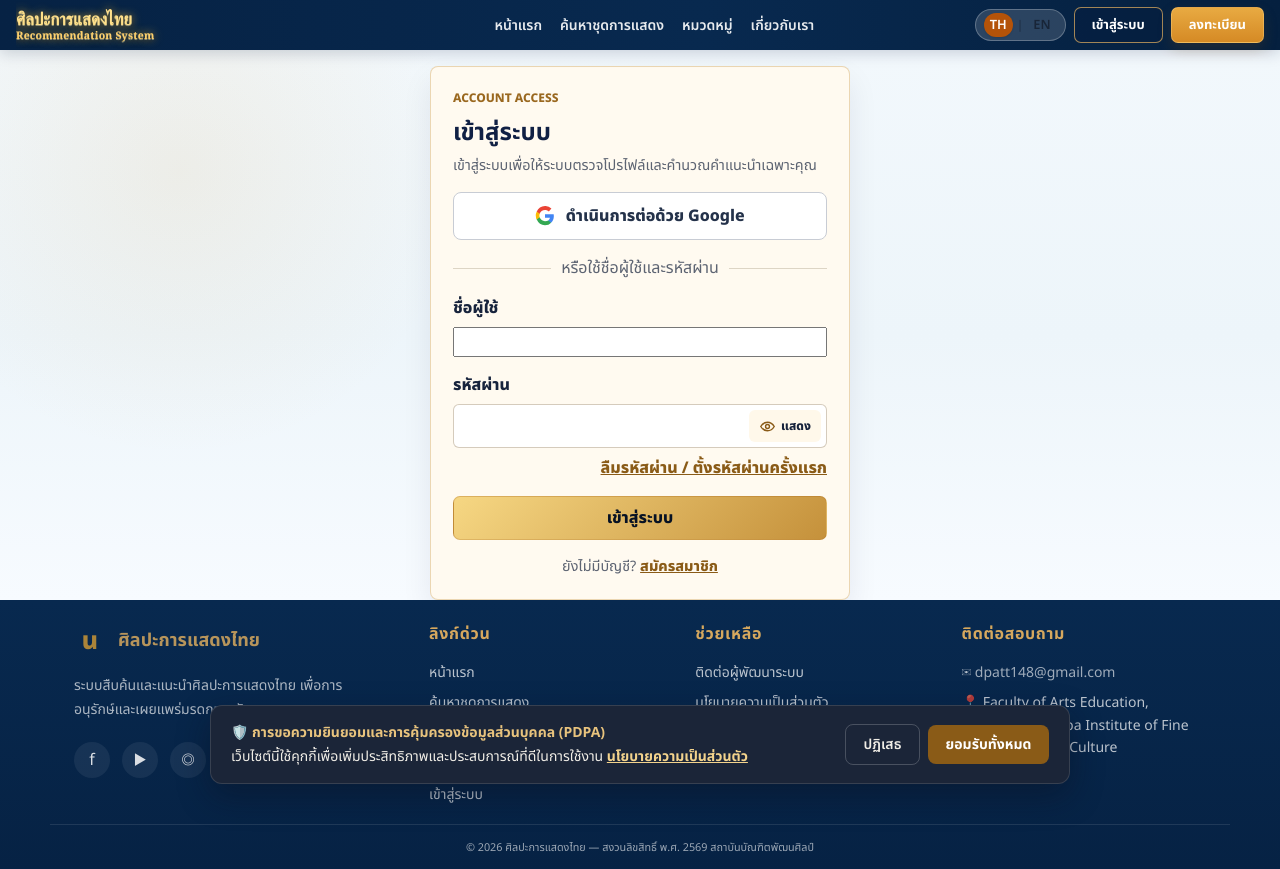
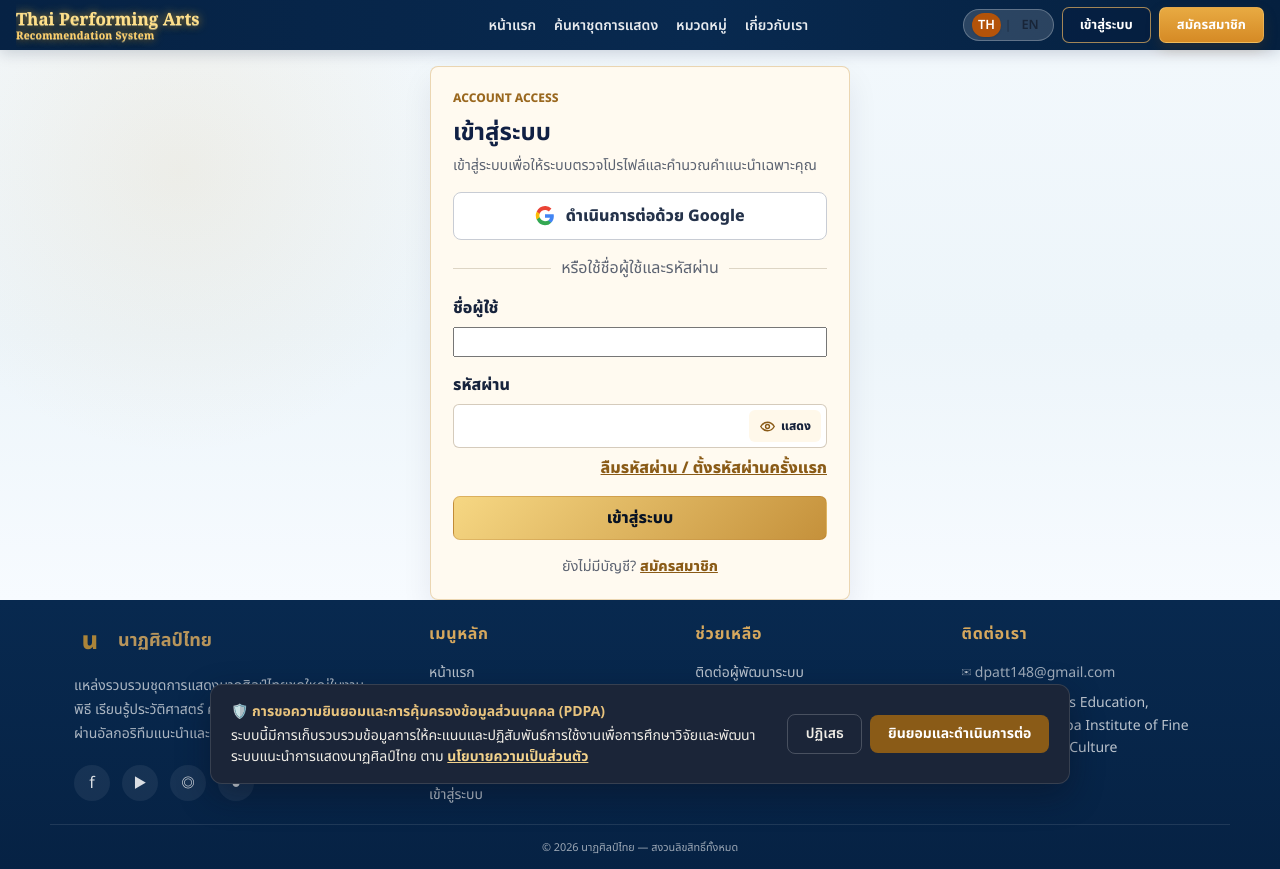
Before and after one commit to edufed99/web_rs_thaiarts, a Next.js app in the folder frontend/: page /login in a window 1280 px wide. Built offline with nearby package versions, Linux system fonts and the light colour scheme; no server answers.

Commit message:
fix(i18n): restore exact production Thai wording across dictionaries and components

```diff
--- a/frontend/components/SideMenu.tsx
+++ b/frontend/components/SideMenu.tsx
@@ -25,7 +25,7 @@ export function SideMenu() {
       <Link className="side-brand" href="/admin" aria-label={t("admin.title")}>
         <span className="side-brand-mark">TP</span>
         <span className="side-brand-copy">
-          <b>{t("nav.brand")}</b>
+          <b>{t("nav.brandSideMenu")}</b>
           <small>ADMIN CONSOLE</small>
         </span>
       </Link>
--- a/frontend/components/SiteFooter.tsx
+++ b/frontend/components/SiteFooter.tsx
@@ -18,7 +18,7 @@ export function SiteFooter() {
         <div className="site-footer-col brand-col">
           <Link href="/" className="site-footer-brand">
             <span className="site-brand-mark" aria-hidden="true">น</span>
-            <strong>{t("nav.brand")}</strong>
+            <strong>{t("footer.brand")}</strong>
           </Link>
           <p className="site-footer-tagline">
             {t("footer.description")}
@@ -61,7 +61,7 @@ export function SiteFooter() {
       </div>
 
       <div className="site-footer-bottom">
-        <small>© 2026 {t("nav.brand")} — {t("footer.copyright")}</small>
+        <small>© 2026 {t("footer.brand")} — {t("footer.copyright")}</small>
       </div>
     </footer>
   );
--- a/frontend/locales/en.ts
+++ b/frontend/locales/en.ts
@@ -20,28 +20,29 @@ export const en: TranslationDictionary = {
   },
   nav: {
     brand: "Thai Performing Arts",
+    brandSideMenu: "Thai Performing Arts System",
     home: "Home",
     catalog: "Performances",
     categories: "Categories",
     about: "About",
     profile: "Profile",
     login: "Sign In",
-    signup: "Register",
+    signup: "Sign Up",
     logout: "Sign Out",
-    adminDashboard: "Admin Portal",
-    menu: "Menu",
+    adminDashboard: "Admin Console",
+    menu: "Main Menu",
   },
   home: {
-    heroTitle: "Preserve and Discover Thai Performing Arts",
-    heroSubtitle: "Intelligent recommendation system for traditional Thai arts tailored for every occasion and context.",
+    heroTitle: "Find the Right Performance for Every Occasion",
+    heroSubtitle: "Explore over 100 Thai performing arts with performers, duration, and pricing details",
     heroSearchPlaceholder: "Search performances or suitable occasions...",
     browseAll: "Browse All Performances",
     recommendedTitle: "Recommended For You",
     popularTitle: "Popular Performances",
     topRatedTitle: "Top Rated Performances",
-    exploreCategories: "Explore By Category",
-    occasionsTitle: "Select By Occasion",
-    systemHighlights: "System Highlights",
+    exploreCategories: "Explore by Category",
+    occasionsTitle: "Select by Occasion",
+    systemHighlights: "How the Recommender Works",
     ctaTitle: "Get Recommendations Tailored to Your Needs",
     ctaSubtitle: "Sign up for free to receive personalized recommendations and early access to exclusive performances.",
     ctaButton: "Sign Up for Free",
@@ -134,8 +135,8 @@ export const en: TranslationDictionary = {
   itemDetail: {
     category: "Category",
     duration: "Duration",
-    performers: "Performers Count",
-    cost: "Estimated Budget",
+    performers: "Performers",
+    cost: "Price",
     occasions: "Suitable Occasions",
     keywords: "Related Keywords",
     videoPreview: "Video Preview",
@@ -145,7 +146,7 @@ export const en: TranslationDictionary = {
     favorite: "Add to Favorites",
     favorited: "Saved",
     backToCatalog: "Back to Catalogue",
-    eyebrow: "Performance Detail",
+    eyebrow: "Detail",
     matchLabelDefault: "Suitable",
     timesUnit: "times",
     aboutTitle: "About This Performance",
@@ -160,35 +161,35 @@ export const en: TranslationDictionary = {
     starsLabel: "stars",
     avgFromRatings: "Average from",
     noRatingsYet: "(no ratings yet from you)",
-    invalidId: "Invalid performance ID",
+    invalidId: "Invalid item id",
     loading: "Loading details...",
     preparing: "Preparing performance detail...",
   },
   admin: {
     title: "System Administration",
-    dashboard: "Dashboard",
-    itemManagement: "Performance Catalogue",
+    dashboard: "Dashboard / Statistics",
+    itemManagement: "Manage Database",
     addNewItem: "Add Performance",
     analytics: "Analytics & Reports",
-    emailSettings: "Email Settings",
+    emailSettings: "OAuth Email Settings",
     publication: "Publish Artifact Recommender",
     tableId: "ID",
     tableName: "Performance Name",
     tableCategory: "Category",
     tableStatus: "Status",
     tablePublished: "Published Status",
-    tableActions: "Actions",
+    tableActions: "Manage",
     totalItems: "Total Performances",
     totalMembers: "Total Members",
     totalInteractions: "Total Interactions",
-    researchTools: "Research Tools",
+    researchTools: "Admin Research Tools",
     publicPages: "Public Pages",
     systemReady: "System Ready",
     myProfile: "My Profile",
     manageCatalog: "Manage Catalog",
     exportReport: "Export Report",
     exportingReport: "Generating Excel...",
-    refreshData: "Refresh Data",
+    refreshData: "Refresh",
     overviewMetrics: "Overview Metrics",
     tablePerformances: "Performances",
     tableContext: "Context",
@@ -208,19 +209,20 @@ export const en: TranslationDictionary = {
     dashboardHeroSubtitle: "Aggregated usage metrics, recommendation quality, and user behavior from Postgres",
   },
   footer: {
-    description: "Intelligent Thai Performing Arts recommendation system dedicated to preserving and promoting cultural heritage.",
-    quickLinks: "Quick Links",
+    brand: "Thai Performing Arts",
+    description: "A comprehensive collection of Thai traditional performing arts for ceremony and cultural study. Discover suitable performances for every occasion with intelligent recommendation.",
+    quickLinks: "Main Menu",
     privacy: "Privacy Policy",
     terms: "Terms of Service",
     contact: "Contact Us",
-    copyright: "All Rights Reserved 2026 Bunditpatanasilpa Institute.",
+    copyright: "All Rights Reserved",
     help: "Help",
     aboutDeveloper: "Contact Developer",
   },
   consent: {
-    title: "Consent & Data Protection (PDPA)",
-    message: "This website uses cookies to enhance your browsing experience and analyze site traffic.",
-    accept: "Accept All",
+    title: "Research Consent & Personal Data Protection (PDPA)",
+    message: "This system collects ratings and interaction data for research and development of the Thai Performing Arts recommendation system, in accordance with the",
+    accept: "Consent and Proceed",
     reject: "Decline",
   },
   actions: {
--- a/frontend/locales/th.ts
+++ b/frontend/locales/th.ts
@@ -17,29 +17,30 @@ export const th = {
     inactive: "ปิดใช้งาน",
   },
   nav: {
-    brand: "ศิลปะการแสดงไทย",
+    brand: "Thai Performing Arts",
+    brandSideMenu: "ระบบแนะนำชุดการแสดง",
     home: "หน้าแรก",
     catalog: "ค้นหาชุดการแสดง",
     categories: "หมวดหมู่",
     about: "เกี่ยวกับเรา",
     profile: "ข้อมูลผู้ใช้",
     login: "เข้าสู่ระบบ",
-    signup: "ลงทะเบียน",
+    signup: "สมัครสมาชิก",
     logout: "ออกจากระบบ",
-    adminDashboard: "ระบบจัดการ (Admin)",
-    menu: "เมนู",
+    adminDashboard: "Admin Console",
+    menu: "เมนูหลัก",
   },
   home: {
-    heroTitle: "สืบสานและค้นพบคุณค่าศิลปะการแสดงไทย",
-    heroSubtitle: "ระบบสืบค้นและแนะนำชุดการแสดงไทยแบบอัจฉริยะ ตอบโจทย์ทุกโอกาสและบริบทการจัดงาน",
+    heroTitle: "ค้นหาชุดการแสดงที่ใช่ สำหรับทุกโอกาส",
+    heroSubtitle: "สำรวจนาฏศิลป์ไทยกว่า 100 ชุด พร้อมข้อมูลผู้แสดง ระยะเวลา และราคา",
     heroSearchPlaceholder: "ค้นหาชื่อชุดการแสดง หรือโอกาสที่ต้องการ...",
     browseAll: "ค้นหาชุดการแสดงทั้งหมด",
     recommendedTitle: "ชุดการแสดงแนะนำสำหรับคุณ",
     popularTitle: "ชุดการแสดงยอดนิยม",
     topRatedTitle: "ชุดการแสดงที่ได้รับคะแนนสูง",
-    exploreCategories: "สำรวจตามหมวดหมู่ศิลปะ",
+    exploreCategories: "สำรวจตามหมวดหมู่",
     occasionsTitle: "เลือกตามโอกาสสำคัญ",
-    systemHighlights: "จุดเด่นของระบบ",
+    systemHighlights: "ระบบแนะนำทำงานอย่างไร",
     ctaTitle: "รับคำแนะนำที่ตรงกับความต้องการของคุณ",
     ctaSubtitle: "สมัครสมาชิกฟรี เพื่อรับคำแนะนำเฉพาะคุณ และเข้าถึงชุดการแสดงพิเศษก่อนใคร",
     ctaButton: "สมัครสมาชิกฟรี",
@@ -130,20 +131,20 @@ export const th = {
     cardUserFeedback: "มีการตอบรับจากผู้ใช้",
   },
   itemDetail: {
-    category: "หมวดหมู่",
-    duration: "ระยะเวลาการแสดง",
-    performers: "จำนวนผู้แสดง",
-    cost: "ประมาณการค่าใช้จ่าย",
+    category: "หมวด",
+    duration: "ระยะเวลา",
+    performers: "ผู้แสดง",
+    cost: "ค่าตัว",
     occasions: "โอกาสและบริบทที่เหมาะสม",
     keywords: "คำสำคัญที่เกี่ยวข้อง",
     videoPreview: "วิดีโอตัวอย่างการแสดง",
-    similarTitle: "ชุดการแสดงที่ใกล้เคียงกัน",
+    similarTitle: "ชุดการแสดงที่คล้ายกัน",
     reviewsTitle: "การประเมินและความคิดเห็น",
     rateThis: "ให้คะแนนชุดการแสดงนี้",
     favorite: "บันทึกในรายการโปรด",
     favorited: "บันทึกแล้ว",
     backToCatalog: "กลับไปแคตตาล็อก",
-    eyebrow: "รายละเอียดชุดการแสดง",
+    eyebrow: "รายละเอียด",
     matchLabelDefault: "เหมาะสม",
     timesUnit: "ครั้ง",
     aboutTitle: "เกี่ยวกับรายการนี้",
@@ -158,35 +159,35 @@ export const th = {
     starsLabel: "ดาว",
     avgFromRatings: "คะแนนเฉลี่ยจากการให้ดาว",
     noRatingsYet: "(ยังไม่มีคะแนนจากคุณ)",
-    invalidId: "รหัสชุดการแสดงไม่ถูกต้อง",
+    invalidId: "Item id ไม่ถูกต้อง",
     loading: "กำลังโหลดรายละเอียด...",
     preparing: "กำลังเตรียมหน้ารายละเอียด...",
   },
   admin: {
     title: "ศูนย์บริหารจัดการระบบ",
-    dashboard: "แดชบอร์ดสรุปผล",
-    itemManagement: "จัดการชุดการแสดง",
-    addNewItem: "เพิ่มชุดการแสดงใหม่",
-    analytics: "สถิติและการวิเคราะห์",
-    emailSettings: "การตั้งค่าอีเมล",
+    dashboard: "Dashboard / สถิติการใช้งาน",
+    itemManagement: "บริหารจัดการฐานข้อมูล",
+    addNewItem: "เพิ่มการแสดงใหม่",
+    analytics: "วิเคราะห์ข้อมูล",
+    emailSettings: "ตั้งค่าอีเมล OAuth",
     publication: "เผยแพร่ Artifact Recommender",
     tableId: "รหัส",
     tableName: "ชื่อชุดการแสดง",
     tableCategory: "หมวดหมู่",
     tableStatus: "สถานะ",
     tablePublished: "สถานะเผยแพร่",
-    tableActions: "การจัดการ",
+    tableActions: "จัดการ",
     totalItems: "ชุดการแสดงทั้งหมด",
     totalMembers: "สมาชิกในระบบ",
     totalInteractions: "การมีปฏิสัมพันธ์รวม",
-    researchTools: "เครื่องมือวิจัย",
+    researchTools: "เครื่องมือวิจัยสำหรับผู้ดูแลระบบ",
     publicPages: "หน้าเว็บไซต์ทั่วไป",
     systemReady: "ระบบพร้อมใช้งาน",
     myProfile: "โปรไฟล์ผู้ใช้ของฉัน",
     manageCatalog: "จัดการ catalog",
     exportReport: "ส่งออกรายงาน",
     exportingReport: "กำลังสร้าง Excel...",
-    refreshData: "รีเฟรชข้อมูล",
+    refreshData: "รีเฟรช",
     overviewMetrics: "ภาพรวมตัวชี้วัด",
     tablePerformances: "ชุดการแสดง",
     tableContext: "บริบท",
@@ -206,19 +207,20 @@ export const th = {
     dashboardHeroSubtitle: "รวมสถิติการใช้งาน คุณภาพคำแนะนำ และพฤติกรรมผู้ใช้จาก Postgres",
   },
   footer: {
-    description: "ระบบสืบค้นและแนะนำศิลปะการแสดงไทย เพื่อการอนุรักษ์และเผยแพร่มรดกทางวัฒนธรรม",
-    quickLinks: "ลิงก์ด่วน",
+    brand: "นาฏศิลป์ไทย",
+    description: "แหล่งรวบรวมชุดการแสดงนาฏศิลป์ไทยชุดใหญ่ในงานพิธี เรียนรู้ประวัติศาสตร์ ค้นหาชุดที่เหมาะกับทุกโอกาส ผ่านอัลกอริทึมแนะนำและฐานข้อมูลที่พัฒนาโดยคนไทย",
+    quickLinks: "เมนูหลัก",
     privacy: "นโยบายความเป็นส่วนตัว",
     terms: "ข้อกำหนดการใช้งาน",
-    contact: "ติดต่อสอบถาม",
-    copyright: "สงวนลิขสิทธิ์ พ.ศ. 2569 สถาบันบัณฑิตพัฒนศิลป์",
+    contact: "ติดต่อเรา",
+    copyright: "สงวนลิขสิทธิ์ทั้งหมด",
     help: "ช่วยเหลือ",
     aboutDeveloper: "ติดต่อผู้พัฒนาระบบ",
   },
   consent: {
     title: "การขอความยินยอมและการคุ้มครองข้อมูลส่วนบุคคล (PDPA)",
-    message: "เว็บไซต์นี้ใช้คุกกี้เพื่อเพิ่มประสิทธิภาพและประสบการณ์ที่ดีในการใช้งาน",
-    accept: "ยอมรับทั้งหมด",
+    message: "ระบบนี้มีการเก็บรวบรวมข้อมูลการให้คะแนนและปฏิสัมพันธ์การใช้งานเพื่อการศึกษาวิจัยและพัฒนาระบบแนะนำการแสดงนาฏศิลป์ไทย ตาม",
+    accept: "ยินยอมและดำเนินการต่อ",
     reject: "ปฏิเสธ",
   },
   actions: {
```
